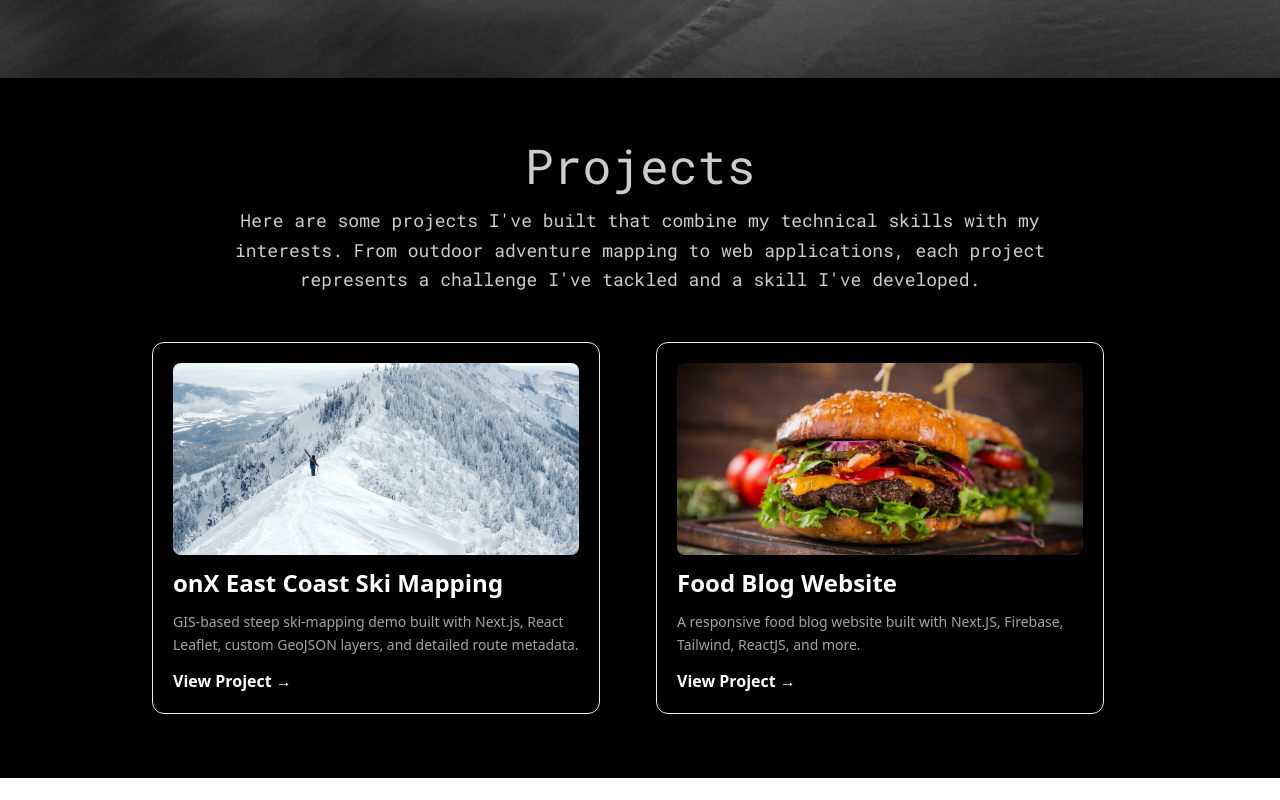
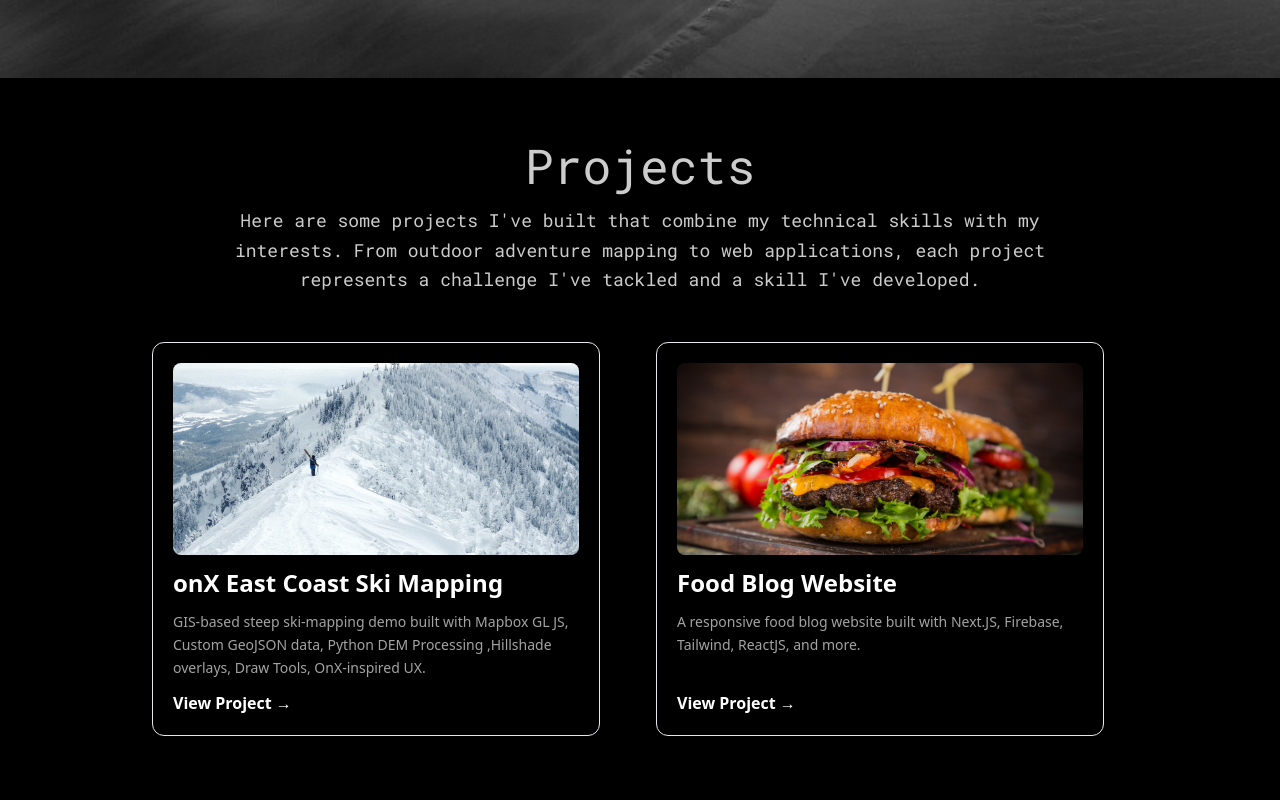
Before and after one commit to tcaron146/portfolio, a Next.js app: page / in a window 1280 px wide. Shown: the part 2057-2857 px from the top of the page. Before the commit the page ends 2835 px from the top, so only its background shows below. Built offline with nearby package versions, Linux system fonts and the light colour scheme.

Commit message:
caption update for onx

```diff
--- a/app/components/Hero.tsx
+++ b/app/components/Hero.tsx
@@ -24,7 +24,7 @@ export default function Hero() {
     {
       title: "onX East Coast Ski Mapping",
       description:
-        "GIS-based steep ski-mapping demo built with Next.js, React Leaflet, custom GeoJSON layers, and detailed route metadata.",
+        "GIS-based steep ski-mapping demo built with Mapbox GL JS, Custom GeoJSON data, Python DEM Processing ,Hillshade overlays, Draw Tools, OnX-inspired UX.",
       image: onx,
       link: "https://tcaron146.github.io/onX-east-coast",
       github: "https://github.com/tcaron146/onX-east-coast",
```
